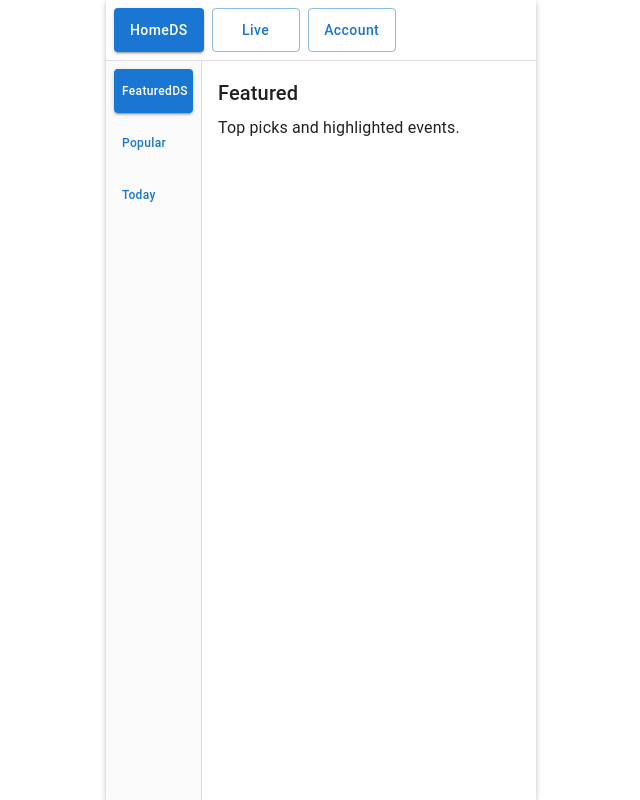
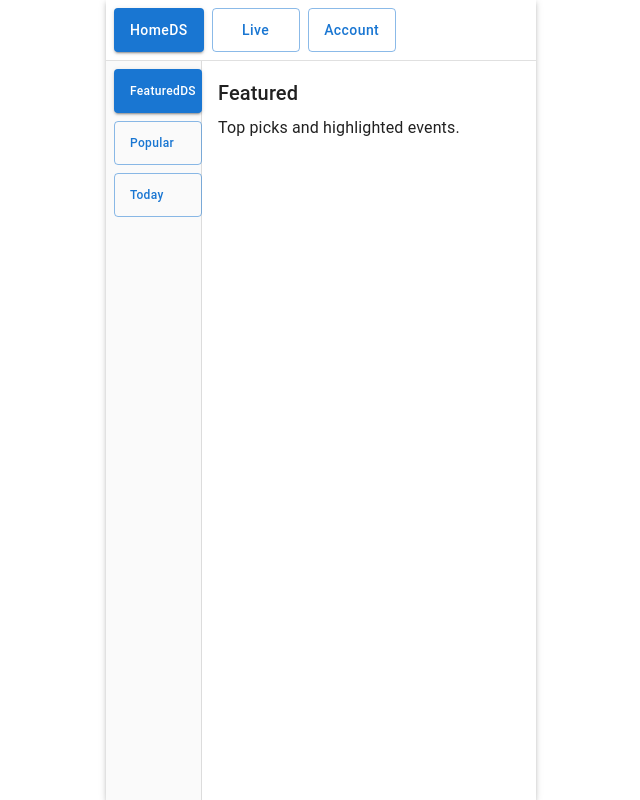
Before and after one commit to domswa87/reactSportBetDemo, a React (Vite) app: page / in a window 1280 px wide. Shown: the whole page, without its empty margins (319-959 px from the left). Built offline with nearby package versions, Linux system fonts and the light colour scheme.

Commit message:
button style

```diff
--- a/src/components/Layout/SideMenu.tsx
+++ b/src/components/Layout/SideMenu.tsx
@@ -1,5 +1,5 @@
-import Button from '@mui/material/Button'
 import Stack from '@mui/material/Stack'
+import { AppButton } from '../ui/AppButton'
 
 type SideMenuProps = {
   items: readonly string[]
@@ -22,14 +22,13 @@ export function SideMenu({ items, activeItem, onSelect }: SideMenuProps) {
       }}
     >
       {items.map((item) => (
-        <Button
+        <AppButton
           key={item}
           fullWidth
-          variant={activeItem === item ? 'contained' : 'text'}
+          isActive={activeItem === item}
           onClick={() => onSelect(item)}
           sx={{
             justifyContent: 'flex-start',
-            px: 1,
             fontSize: '0.75rem',
             lineHeight: 1.2,
             whiteSpace: 'normal',
@@ -37,7 +36,7 @@ export function SideMenu({ items, activeItem, onSelect }: SideMenuProps) {
           }}
         >
           {item}
-        </Button>
+        </AppButton>
       ))}
     </Stack>
   )
--- a/src/components/Layout/TopMenu.tsx
+++ b/src/components/Layout/TopMenu.tsx
@@ -1,5 +1,5 @@
-import Button from '@mui/material/Button'
 import Stack from '@mui/material/Stack'
+import { AppButton } from '../ui/AppButton'
 
 type TopMenuProps = {
   items: string[]
@@ -9,7 +9,6 @@ type TopMenuProps = {
 
 export function TopMenu({ items, activeItem, onSelect }: TopMenuProps) {
   return (
-    // Stack lays children in a row or column with spacing between them.
     <Stack
       direction="row"
       spacing={1}
@@ -17,19 +16,17 @@ export function TopMenu({ items, activeItem, onSelect }: TopMenuProps) {
         p: 1,
         borderBottom: 1,
         borderColor: 'divider',
-        // On small screens, allow horizontal scroll instead of squishing buttons.
         overflowX: 'auto',
       }}
     >
       {items.map((item) => (
-        <Button
+        <AppButton
           key={item}
-          variant={activeItem === item ? 'contained' : 'outlined'}
+          isActive={activeItem === item}
           onClick={() => onSelect(item)}
-          sx={{ flexShrink: 0, minWidth: 88 }}
         >
           {item}
-        </Button>
+        </AppButton>
       ))}
     </Stack>
   )
--- /dev/null
+++ b/src/components/ui/AppButton.tsx
@@ -0,0 +1,29 @@
+import MuiButton from '@mui/material/Button'
+import type { ButtonProps } from '@mui/material/Button'
+
+type AppButtonProps = ButtonProps & {
+  isActive?: boolean
+}
+
+export function AppButton({
+  isActive = false,
+  sx,
+  children,
+  ...props
+}: AppButtonProps) {
+  return (
+    <MuiButton
+      variant={isActive ? 'contained' : 'outlined'}
+      sx={{
+        flexShrink: 0,
+        minWidth: 88,
+        minHeight: 44,
+        textTransform: 'none',
+        ...sx,
+      }}
+      {...props}
+    >
+      {children}
+    </MuiButton>
+  )
+}
--- a/src/main.tsx
+++ b/src/main.tsx
@@ -4,19 +4,7 @@ import { CssBaseline, ThemeProvider, createTheme } from '@mui/material'
 import './index.css'
 import App from './App.tsx'
 
-const theme = createTheme({
-  components: {
-    MuiButton: {
-      styleOverrides: {
-        root: {
-          // Mobile-friendly touch target (about 44px tall).
-          minHeight: 44,
-          textTransform: 'none',
-        },
-      },
-    },
-  },
-})
+const theme = createTheme()
 
 createRoot(document.getElementById('root')!).render(
   <StrictMode>
```
